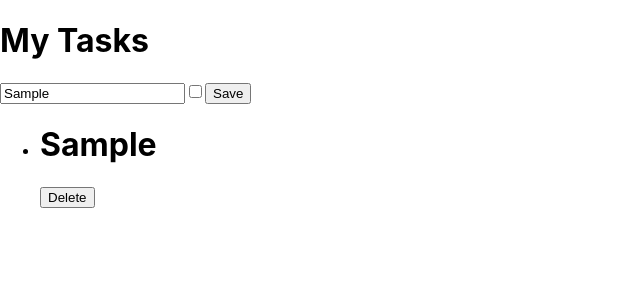
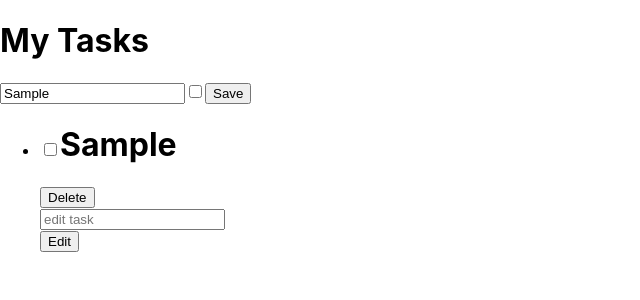
Before and after one commit to Sajawal-dev1/task-to-do, a React (Create React App) app: page / in a window 1280 px wide. Both pictures are taken after typing "Sample" into the empty fields and a click on the button "Save". Shown: the top 300 px of the page, without its empty margins (0-640 px from the left). Built offline with nearby package versions, Linux system fonts and the light colour scheme.

Commit message:
add, edit functionality implemented

```diff
--- a/src/App.js
+++ b/src/App.js
@@ -1,5 +1,6 @@
 import React from 'react';
 import AddTodo from './components/AddTodo';
+import EditTodo from './components/EditTodo';
 import TodoList from './components/TodoList';
 
 const App = () => {
@@ -7,6 +8,7 @@ const App = () => {
 		<div className="app">
 			<h1 >My Tasks</h1>
 			<AddTodo />
+
 			<TodoList />
 		</div>
 	);
--- a/src/components/Checkbox.js
+++ /dev/null
@@ -1,5 +0,0 @@
-import React from "react";
-
-export const Checkbox = ({ onClick, defaultChecked }) => (
-  <input type="checkbox" onClick={onClick}  />
-);
--- a/src/components/EditTodo.js
+++ b/src/components/EditTodo.js
@@ -1,40 +1,35 @@
-import React, { useState } from 'react';
+import { useState } from "react";
 import { useDispatch } from "react-redux";
 import { editTask } from "../redux/tasksSlice";
 
-const EditTodo = () => {
-	const [value, setValue] = useState('');
-
-	const dispatch = useDispatch();
-
-	const onSubmit = () => {
+const EditTodo=(id)=>{
+    const [newval, newValue] = useState('');
+    const dispatch=useDispatch();
+    const edit=()=>{
 		dispatch(
-			addTask({
-				task: value
-			})
-		);
+			editTask({
+				id:id,
+				task:newval
 
 
-	};
+			})
+        )
+        return (
+            <div>
+                <input
+            type="text"
+            placeholder="edit task"
+            value={newval}
+            onChange={(event) => newValue(event.target.newval)}
+        ></input>
+        <button  onClick={()=>{
+                edit();
+            }}>Edit</button>
+            </div>
 
-	return (
-		<div >
-			<input
-				type="text"
+        );
+	}
 
 
-				placeholder="Add task"
-				value={value}
-				onChange={(event) => setValue(event.target.value)}
-			></input>
-			<input type="checkbox"></input>
-
-
-			<button  onClick={onSubmit}>
-				Save
-			</button>
-		</div>
-	);
-};
-
-export default AddTodo;
+}
+export default EditTodo;
--- a/src/components/TodoItem.js
+++ b/src/components/TodoItem.js
@@ -1,10 +1,22 @@
 import React from 'react';
 import { useDispatch } from "react-redux";
-import { deleteTask } from "../redux/tasksSlice";
+import { useState } from 'react';
+import { deleteTask, editTask } from "../redux/tasksSlice";
 
 const TodoItem = ({ id, title }) => {
+	const [newval, setValue] = useState('');
+    const dispatch=useDispatch();
+    const edit=()=>{
+		console.log(newval)
+		dispatch(
+			editTask({
+				id:id,
+				task:newval
 
-	const dispatch = useDispatch();
+			})
+		)
+	}
+
 	const removeTask=()=>{
 		dispatch(
 			deleteTask({
@@ -13,15 +25,29 @@ const TodoItem = ({ id, title }) => {
 		)
 	}
 
+
 	return (
 		<li >
+
 			<h1>
+			<input type="checkbox"></input>
 			{title}
 			</h1>
 			<div>
 				<button  onClick={()=>{
 					removeTask();
 				}}>Delete</button>
+           </div>
+        <input
+            type="text"
+            placeholder="edit task"
+            value={newval}
+            onChange={(event) => setValue(event.target.value)}
+        ></input>
+		<div>
+            <button  onClick={()=>{
+                edit();
+            }}>Edit</button>
 			</div>
 		</li>
 	);
--- a/src/components/TodoList.js
+++ b/src/components/TodoList.js
@@ -1,6 +1,7 @@
 import React from 'react';
 import TodoItem from './TodoItem';
 import { useSelector } from "react-redux";
+import EditTodo from './EditTodo';
 const TodoList = () => {
 	const todos = useSelector((state)=>{
 
@@ -11,11 +12,11 @@ const TodoList = () => {
 		<ul >
 			{todos.map((todo) => (
 				<TodoItem  id={todo.id} title={todo.name}/>
-
 			))}
 
 
 		</ul>
+
 	);
 };
 
--- a/src/redux/tasksSlice.js
+++ b/src/redux/tasksSlice.js
@@ -7,8 +7,9 @@ export const tasksSlice = createSlice({
 
         addTask: (state, action)=>{
              let a=0;
+             const length = JSON.parse(JSON.stringify(state)).length
             const newTask = {
-                id: new Date(),
+                id: length,
                name: action.payload.task
             }
             state.push(newTask);
@@ -16,10 +17,19 @@ export const tasksSlice = createSlice({
         deleteTask: (state, action)=>{
             return state.filter((item) => item.id !== action.payload.id);
         },
-        editTask:(state,action)=>{
-            return
+        editTask: (state, action) => {
 
 
+            console.log(action.payload.id)
+            const todoList = JSON.parse(JSON.stringify(state));
+            return todoList.map(item => {
+                if(item.id === action.payload.id){
+                    return {
+                        ...item, name: action.payload.task
+                    }
+                }
+                return item;
+            });
         }
     }
 
```
Also changed, not shown: src/components/AddTodo.js (+7 -0 lines).
